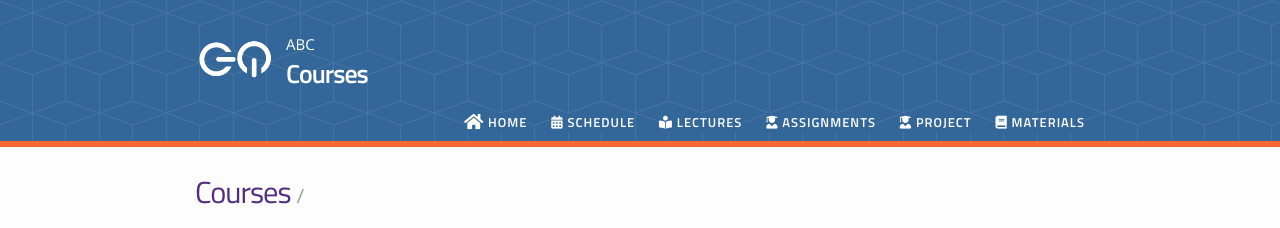
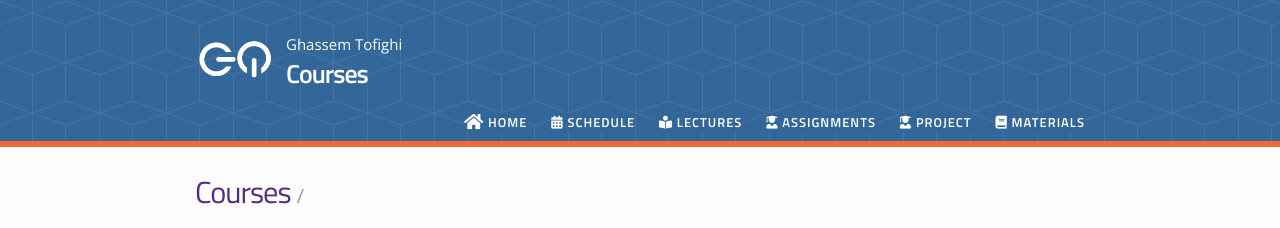
Before and after one commit to tofighi/courses, a Jekyll site: the page built from index.md, in a window 1280 px wide. Shown: the top 228 px of the page. Built offline with Jekyll 4.4.1, drawn with Linux system fonts in a browser that asks for light colours; nearby versions of some CDN libraries.

Commit message:
Update _config.yml

```diff
--- a/_config.yml
+++ b/_config.yml
@@ -6,7 +6,7 @@
 baseurl: "/courses" # the subpath of your site, e.g. /blog/
 url: "http://tofighi.github.io/" # the base hostname & protocol for your site
 
-schoolname: "ABC"
+schoolname: "Ghassem Tofighi"
 schoolurl: "https://ghassem.com"
 twitter_username: tofighi
 
@@ -28,7 +28,7 @@
 include: ['_images', '_css']
 exclude: ['develop']
 
-dateformat: "%m/%d/%Y"
+dateformat: "%B %e, %Y"
 
 future: true
 collections:
```
